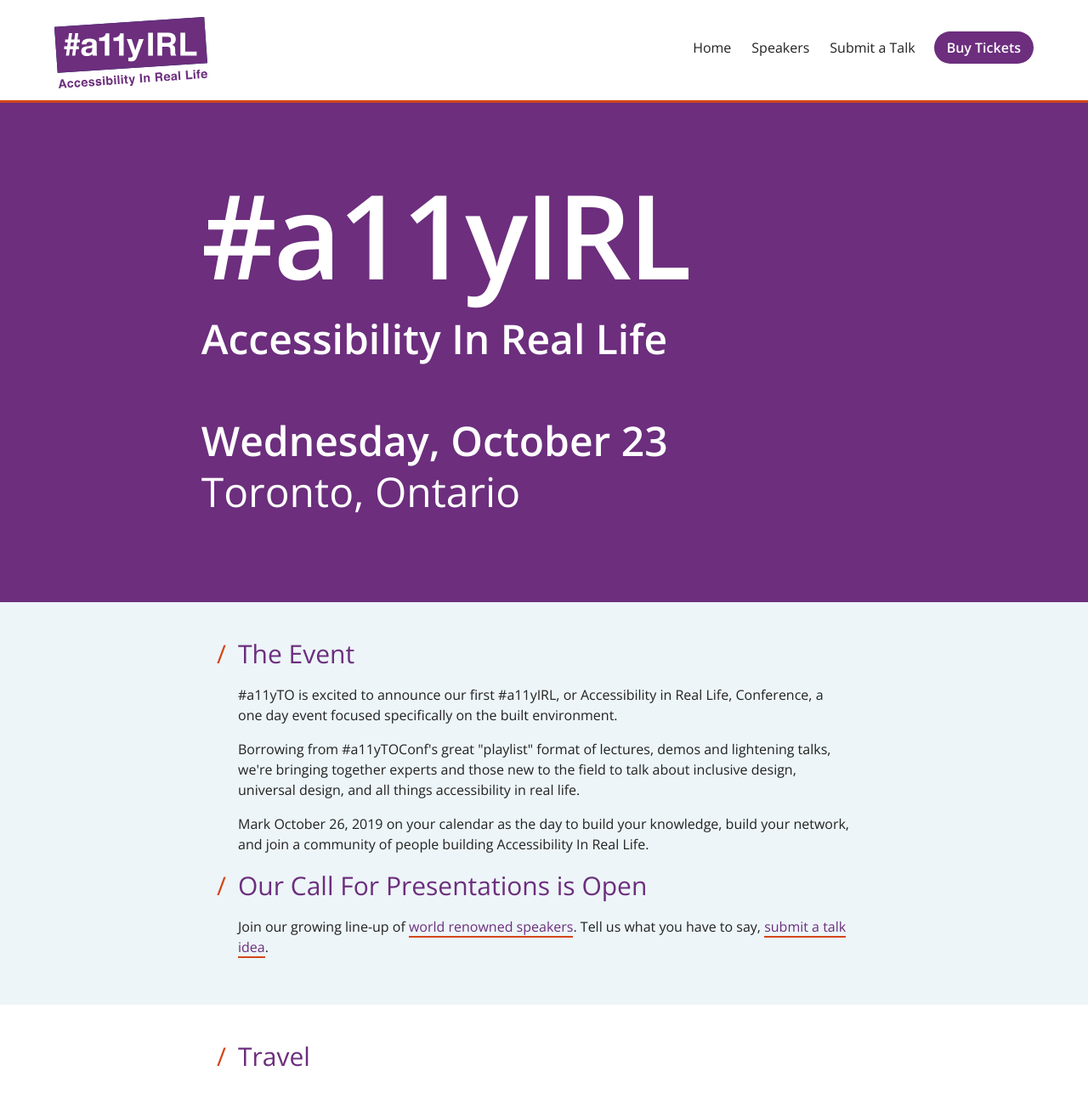
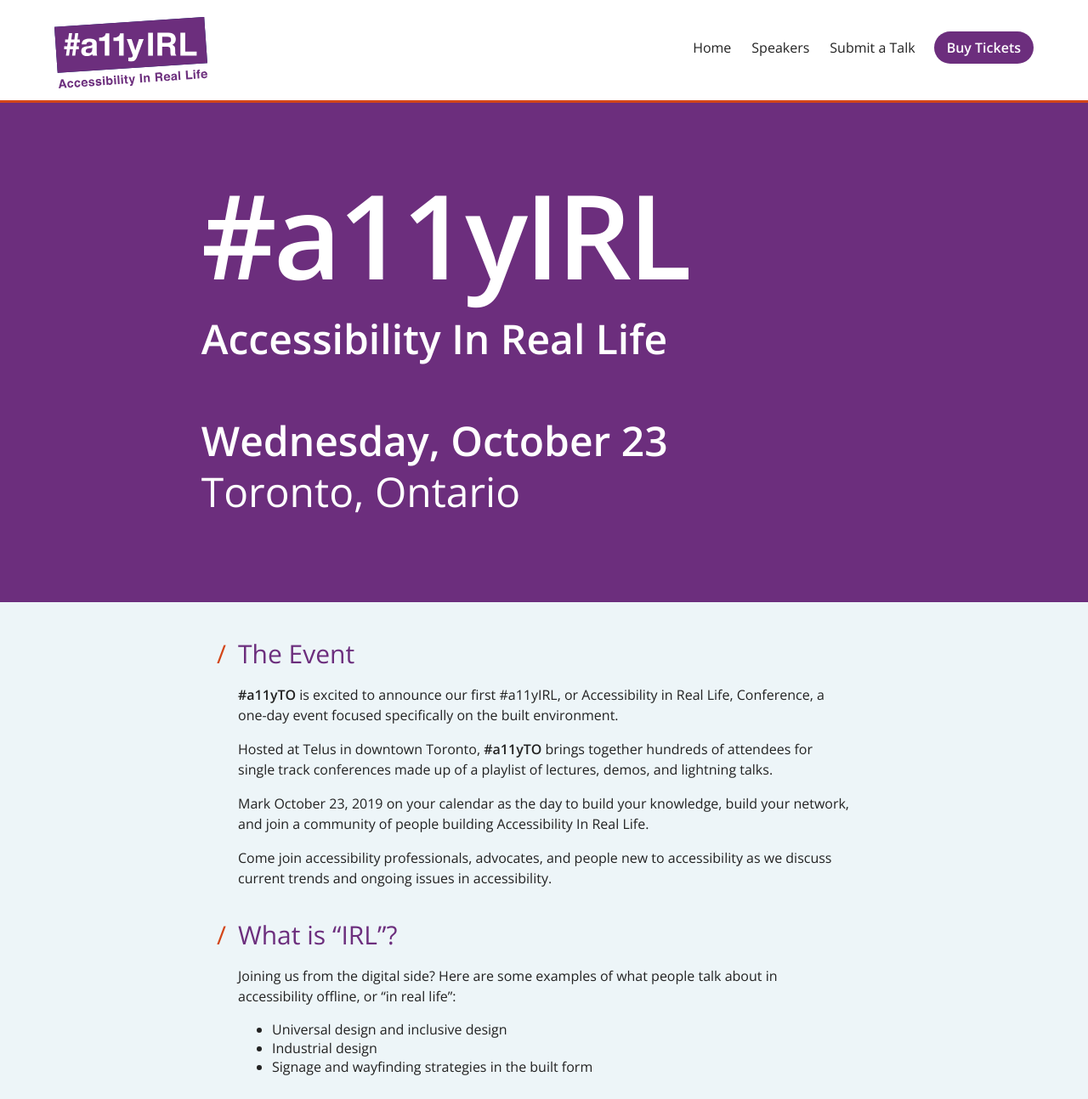
Before and after one commit to a11yTO/static-irl-site, a Jekyll site: the page built from index.html, in a window 1280 px wide. Shown: the top 1294 px of the page at 85% size. Built offline with Jekyll 4.4.1, drawn with Linux system fonts in a browser that asks for light colours; some of the changed text lies outside the part shown; grey boxes are pictures that could not be loaded.

Commit message:
Update copy

```diff
--- a/index.html
+++ b/index.html
@@ -7,9 +7,62 @@ description: We're excited to announce our first Accessibility in Real Life Conf
 ---
 
         <h2>The Event</h2>
-        <p>#a11yTO is excited to announce our first #a11yIRL, or Accessibility in Real Life, Conference, a one day event focused specifically on the built environment.</p>
-        <p>Borrowing from #a11yTOConf's great "playlist" format of lectures, demos and lightening talks, we're bringing together experts and those new to the field to talk about inclusive design, universal design, and all things accessibility in real life.</p>
-        <p>Mark October 26, 2019 on your calendar as the day to build your knowledge, build your network, and join a community of people building Accessibility In Real Life.</p>
+        <p><strong>#a11yTO</strong> is excited to announce our first #a11yIRL, or Accessibility in Real Life, Conference, a one-day event focused specifically on the built environment.</p>
+        <p>Hosted at Telus in downtown Toronto, <strong>#a11yTO</strong> brings together hundreds of attendees for single track conferences made up of a playlist of lectures, demos, and lightning talks.</p>
+        <p>Mark October 23, 2019 on your calendar as the day to build your knowledge, build your network, and join a community of people building Accessibility In Real Life.</p>
+        <p>Come join accessibility professionals, advocates, and people new to accessibility as we discuss current trends and ongoing issues in accessibility.</p>
+
+        <h2>What is “IRL”?</h2>
+        <p>Joining us from the digital side? Here are some examples of what people talk about in accessibility offline, or “in real life”:</p>
+        <ul>
+          <li>Universal design and inclusive design</li>
+          <li>Industrial design</li>
+          <li>Signage and wayfinding strategies in the built form</li>
+        </ul>
+        <ul>
+          <li>Co-design, hackathons, and “empathetic” design</li>
+          <li>Working with advisory groups and stakeholder partners</li>
+          <li>Conducting accessible meetings and consultations</li>
+          <li>Inclusion and representation </li>
+        </ul>
+        <ul>
+          <li>Designing buildings and landscapes </li>
+          <li>Planning communities </li>
+          <li>Play spaces and recreational opportunities</li>
+          <li>Accessible housing, ageing-in-place, and adaptability </li>
+          <li>Integrating new advancements such as beacons and smart technologies</li>
+          <li>Inclusive placemaking</li>
+          <li>Accessibility as part of sustainability, resilience, and green initiatives</li>
+          <li>Ensuring accessible end products through project management, procurement and specifications </li>
+        </ul>
+        <ul>
+          <li>Anticipating the needs of ageing population </li>
+          <li>Designing for people who are Deaf/deaf/Hard of Hearing </li>
+          <li>Designing for neurodiversity</li>
+          <li>Changes to legislation, codes, guidelines and standards</li>
+          <li>The impact of the Accessible Canada Act. </li>
+        </ul>
+        <p>... and more. You can expect to meet people from a wide range of backgrounds: </p>
+        <ul>
+          <li>Architecture,</li>
+          <li>Landscape architecture,</li>
+          <li>Interior design,</li>
+          <li>Industrial design,</li>
+          <li>Project management,</li>
+          <li>Facility management,</li>
+          <li>Municipal governance,</li>
+          <li>Planning,</li>
+          <li>Real estate development,</li>
+          <li>Healthcare,</li>
+          <li>Education,</li>
+          <li>Research,</li>
+          <li>Tech,</li>
+          <li>Community and city building,</li>
+          <li>Disability rights and advocacy,</li>
+          <li>Housing,</li>
+          <li>Placemaking and other city builders,</li>
+        </ul>
+        <p>... and people from other fields who care about and want to learn about accessibility.</p>
 
         <h2>Our Call For Presentations is Open</h2>
         <p>Join our growing line-up of <a href="/speakers">world renowned speakers</a>. Tell us what you have to say, <a href="https://docs.google.com/forms/d/e/1FAIpQLSfktSJFj6jYY1Dq6fWrL1m1Z_aeNi13mX8ZjnIQN5JUIcFSxw/viewform" target="_blank">submit a talk idea</a>.</p>
--- a/styles.scss
+++ b/styles.scss
@@ -251,19 +251,22 @@ section p span {
   font-size: 20px;
   font-weight: 600;
 }
-ul {
+ul.nav-menu {
   list-style: none;
   margin: 0;
   padding: 0;
 }
-li {
+.nav-menu li {
   font-size: 20px;
-  font-weight: 600;
-  border-bottom: 2px solid #ccc;
   color: $main-font-color;
   font-family: "Open Sans", sans-serif;
   font-weight: 400;
   line-height: 70px;
+}
+li {
+  color: $main-font-color;
+  font-family: "Open Sans", sans-serif;
+  font-weight: 400;
 }
 .sponsors,
 .partners {
```
Also changed, not shown: styles.css, 1 other file.
